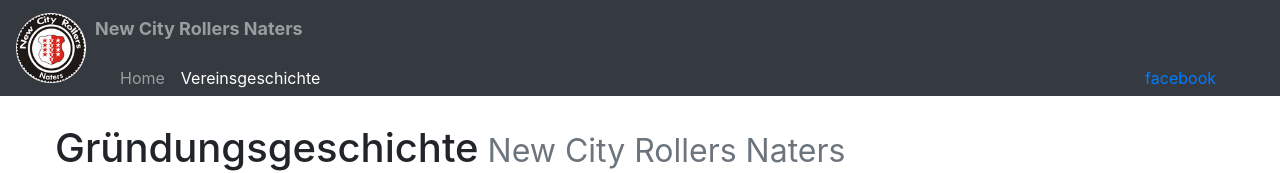
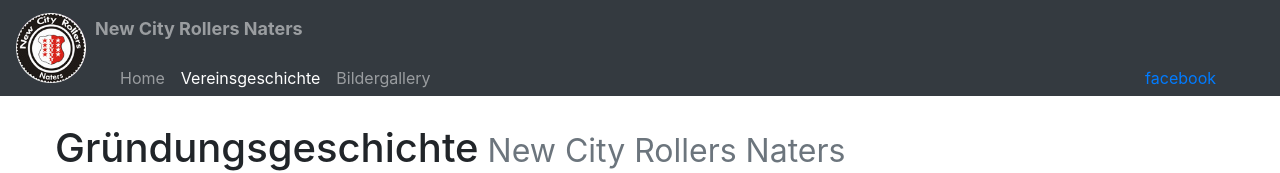
Before and after one commit to ncr-naters/ncr-naters.github.io, a plain HTML site: page history.html in a window 1280 px wide. Shown: the top 173 px of the page. Drawn offline with Linux system fonts and the light colour scheme.

Commit message:
enable gallery

```diff
--- a/history.html
+++ b/history.html
@@ -41,9 +41,9 @@
             <a class="nav-link nav-link-ncr" href="./history.html">Vereinsgeschichte<span
                 class="sr-only">(current)</span></a>
           </li>
-          <!--li class="nav-item">
+          <li class="nav-item">
             <a class="nav-link nav-link-ncr" href="./gallery.html">Bildergallery</a>
-          </li-->
+          </li>
         </ul>
         <div class="mr-5 linkbar-ncr"><a class="link-ncr"
             href="https://www.facebook.com/New-City-Rollers-Naters-1616589825256170" target="_blank">facebook</a></div>
```
Also changed, not shown: index.html (+2 -2 lines).
